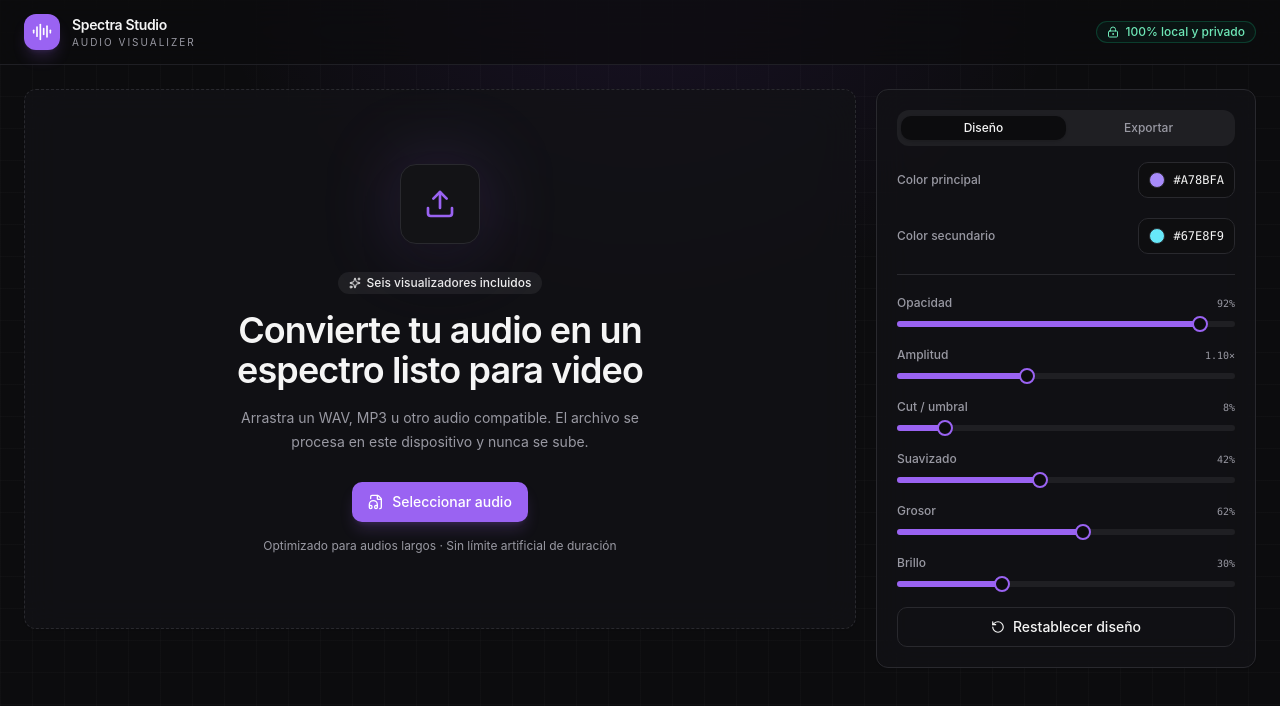
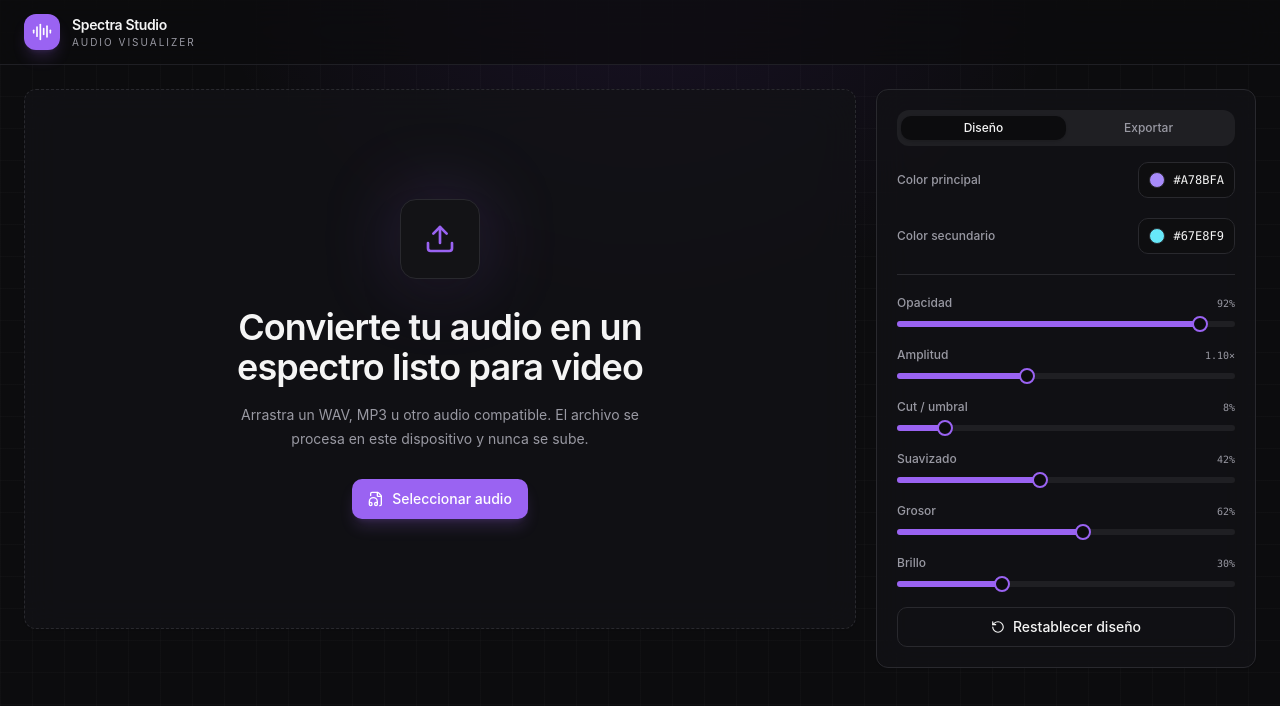
Before and after one commit to iamyeizi/audio-visualizer, a React (Vite) app: page / in a window 1280 px wide. Shown: the top 706 px of the page. Built offline with nearby package versions, Linux system fonts and the light colour scheme.

Commit message:
remove redundant badge and related text from App component

```diff
--- a/src/App.tsx
+++ b/src/App.tsx
@@ -186,7 +186,6 @@ export function App() {
             <div className="flex h-9 w-9 items-center justify-center rounded-lg bg-primary text-primary-foreground shadow-lg shadow-primary/20"><AudioLines className="h-5 w-5" /></div>
             <div><p className="text-sm font-semibold tracking-tight">Spectra Studio</p><p className="text-[10px] uppercase tracking-[0.2em] text-muted-foreground">Audio visualizer</p></div>
           </div>
-          <Badge variant="outline" className="gap-1.5 border-emerald-500/25 bg-emerald-500/5 text-emerald-300"><LockKeyhole className="h-3 w-3" />100% local y privado</Badge>
         </div>
       </header>
 
@@ -209,13 +208,11 @@ export function App() {
                   <div className="absolute inset-0 rounded-full bg-primary/25 blur-2xl" />
                   <div className="relative flex h-20 w-20 items-center justify-center rounded-2xl border bg-card shadow-2xl"><Upload className="h-8 w-8 text-primary" /></div>
                 </div>
-                <Badge variant="secondary" className="mb-4 gap-1.5"><Sparkles className="h-3 w-3" />Seis visualizadores incluidos</Badge>
                 <h1 className="text-balance text-3xl font-semibold tracking-tight sm:text-4xl">Convierte tu audio en un espectro listo para video</h1>
                 <p className="mt-4 max-w-md text-sm leading-6 text-muted-foreground">Arrastra un WAV, MP3 u otro audio compatible. El archivo se procesa en este dispositivo y nunca se sube.</p>
                 <Button asChild className="mt-7 gap-2 shadow-lg shadow-primary/20">
                   <label className="cursor-pointer"><FileAudio className="h-4 w-4" />Seleccionar audio<input type="file" accept="audio/*,.wav,.mp3,.m4a,.aac,.ogg,.oga,.flac,.opus" className="sr-only" onChange={(event) => { const selected = event.target.files?.[0]; if (selected) void loadFile(selected); }} /></label>
                 </Button>
-                <p className="mt-4 text-xs text-muted-foreground">Optimizado para audios largos · Sin límite artificial de duración</p>
               </CardContent>
             </Card>
           ) : (
```
Also changed, not shown: 1 other file (tests, documents, lock files or other folders).
